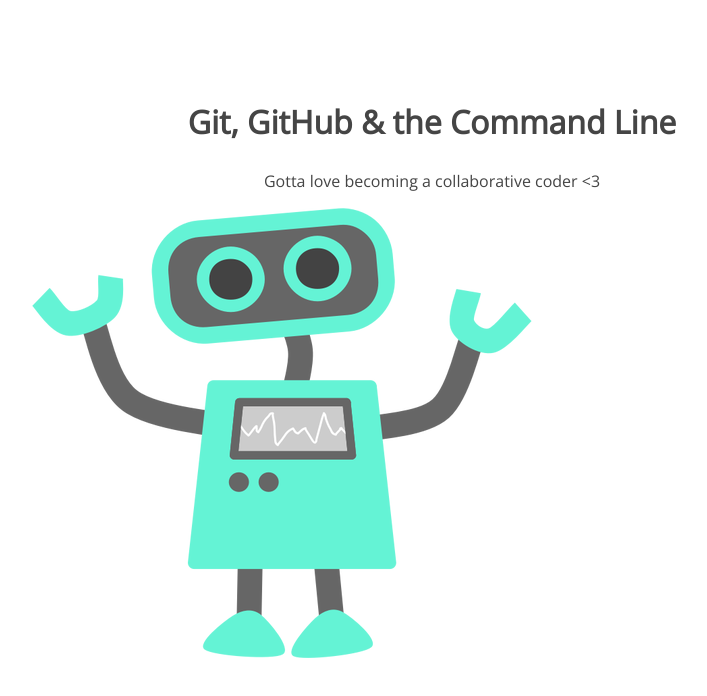
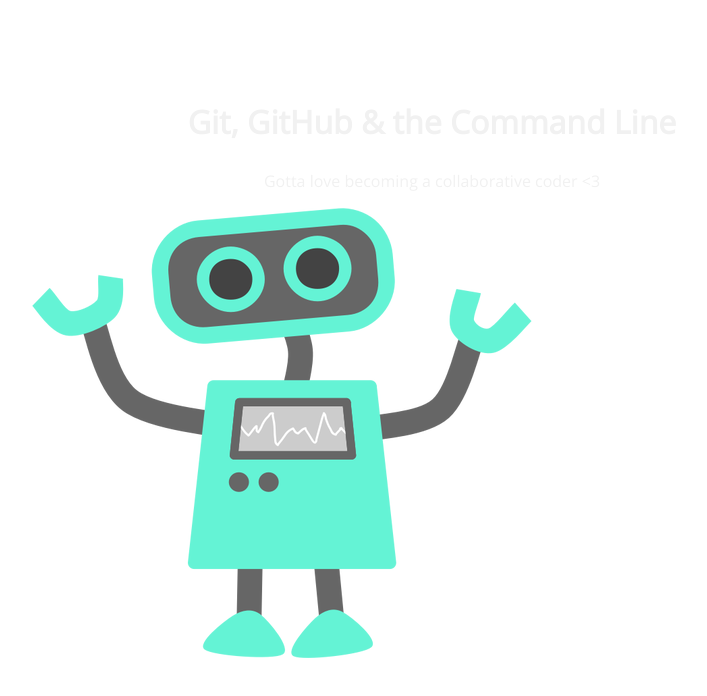
Before and after one commit to tbarton643/105-project, a plain HTML site: page index.html in a window 1280 px wide. Shown: the whole page, without its empty margins (208-915 px from the left). Drawn offline with nearby package versions, Linux system fonts and the light colour scheme.

Commit message:
changed h1 color

```diff
--- a/css/style.css
+++ b/css/style.css
@@ -5,7 +5,7 @@ section {
 section h1,
 section p {
 	text-align: center;
-	color: #454545;
+	color: #f1f1f1;
 }
 section h1 {
 	font: 32px 'Open Sans';
```
